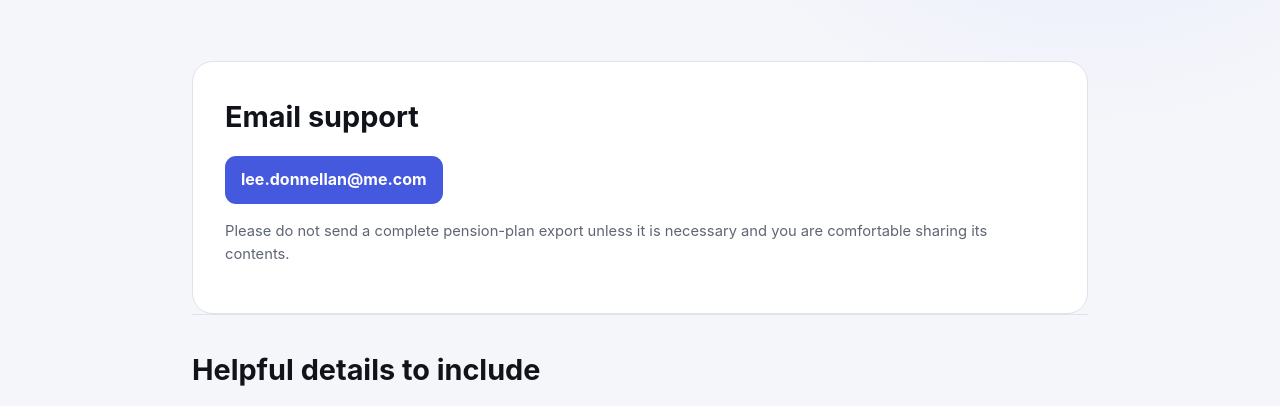
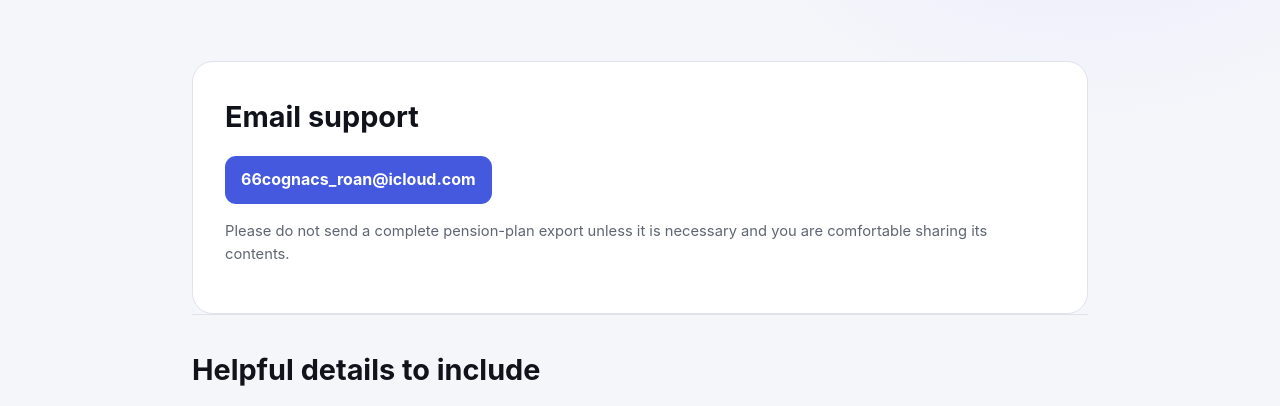
Before and after one commit to BuzzwareCo/pension-planning, a plain HTML site: page support.html in a window 1280 px wide. Shown: the part 383-789 px from the top of the page. Drawn offline with Linux system fonts and the light colour scheme.

Commit message:
Update Pension support contact email

```diff
--- a/support.html
+++ b/support.html
@@ -15,14 +15,12 @@
       <h1>How can I help?</h1>
       <p class="lede">For help, feedback or a problem with Pension Planning, contact the developer directly.</p>
     </header>
-
     <article>
       <section class="contact-panel">
         <h2>Email support</h2>
-        <p><a class="email-button" href="mailto:lee.donnellan@me.com?subject=Pension%20Planning%20support">lee.donnellan@me.com</a></p>
+        <p><a class="email-button" href="mailto:66cognacs_roan@icloud.com?subject=Pension%20Planning%20support">66cognacs_roan@icloud.com</a></p>
         <p class="muted">Please do not send a complete pension-plan export unless it is necessary and you are comfortable sharing its contents.</p>
       </section>
-
       <section>
         <h2>Helpful details to include</h2>
         <ul>
@@ -33,13 +31,11 @@
           <li>A screenshot with personal financial details removed where possible.</li>
         </ul>
       </section>
-
       <section>
         <h2>Before contacting support</h2>
         <p>Check the in-app Guide for explanations of plan inputs, tax assumptions, CSV import format, simulation percentiles and important modelling limits.</p>
       </section>
     </article>
-
     <footer>
       <span>© 2026 Lee Donnellan</span>
       <a href="privacy.html">Privacy policy</a>
```
